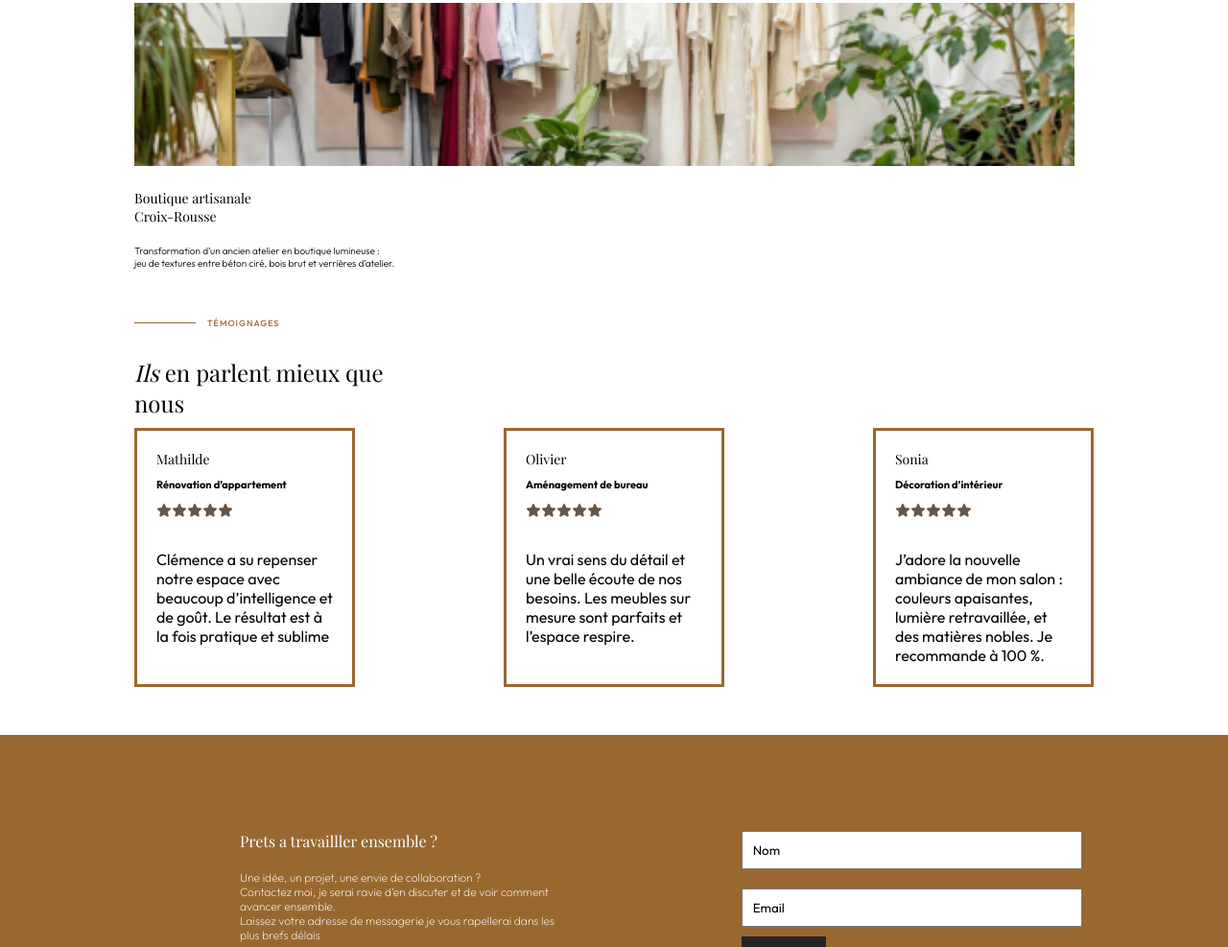
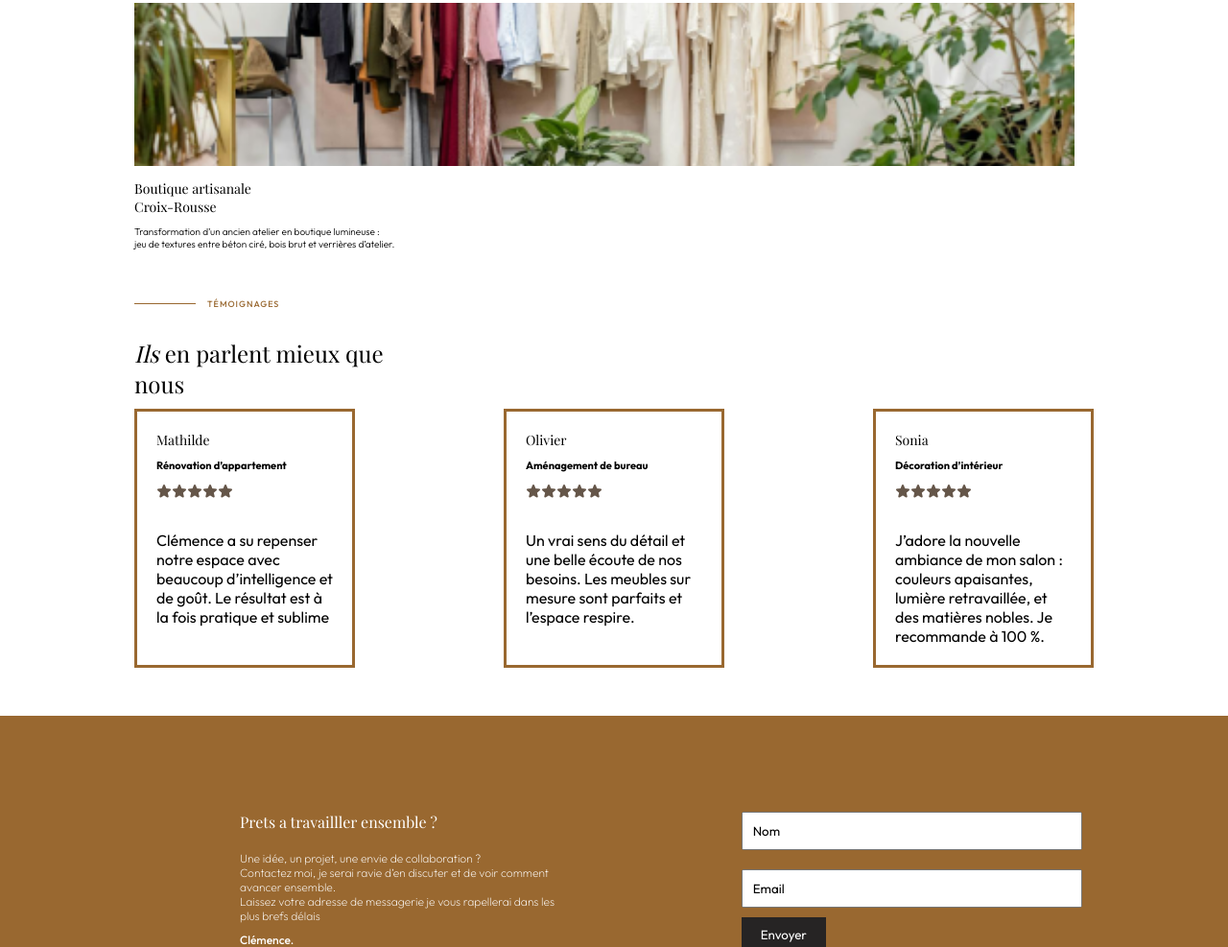
Before and after one commit to ademchiter/architecture, a plain HTML site: page index.html in a window 1280 px wide. Shown: the part 2043-3030 px from the top of the page at 96% size. Drawn offline with nearby package versions, Linux system fonts and the light colour scheme; a web font is replaced by a local one.

Commit message:
PIXEL PERFECT !

```diff
--- a/index.html
+++ b/index.html
@@ -148,8 +148,8 @@
 
             <div>
                 <img src="asset/projet4.png" alt="" class="w-98 margin-top-50 imgDressing">
-                <h4 class="margin-top-20 w-23">Boutique artisanale <br>Croix-Rousse</h4>
-                <p class="margin-top-20 w-48">Transformation d’un ancien atelier en boutique lumineuse : <br>jeu de textures
+                <h4 class="margin-top-10 w-23">Boutique artisanale <br>Croix-Rousse</h4>
+                <p class="margin-top-10 w-48">Transformation d’un ancien atelier en boutique lumineuse : <br>jeu de textures
                     entre béton ciré, bois
                     brut et verrières d’atelier.</p>
             </div>
```
